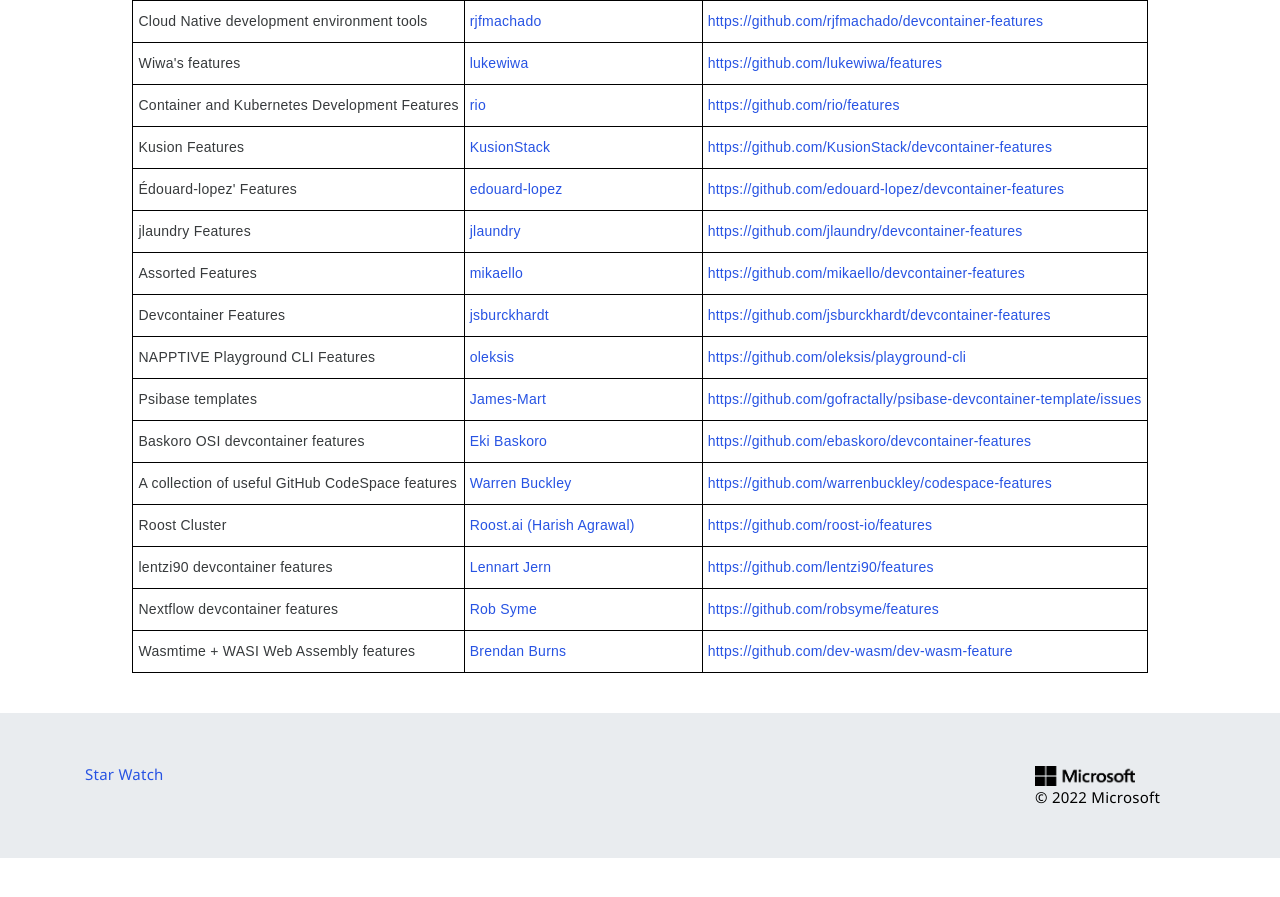
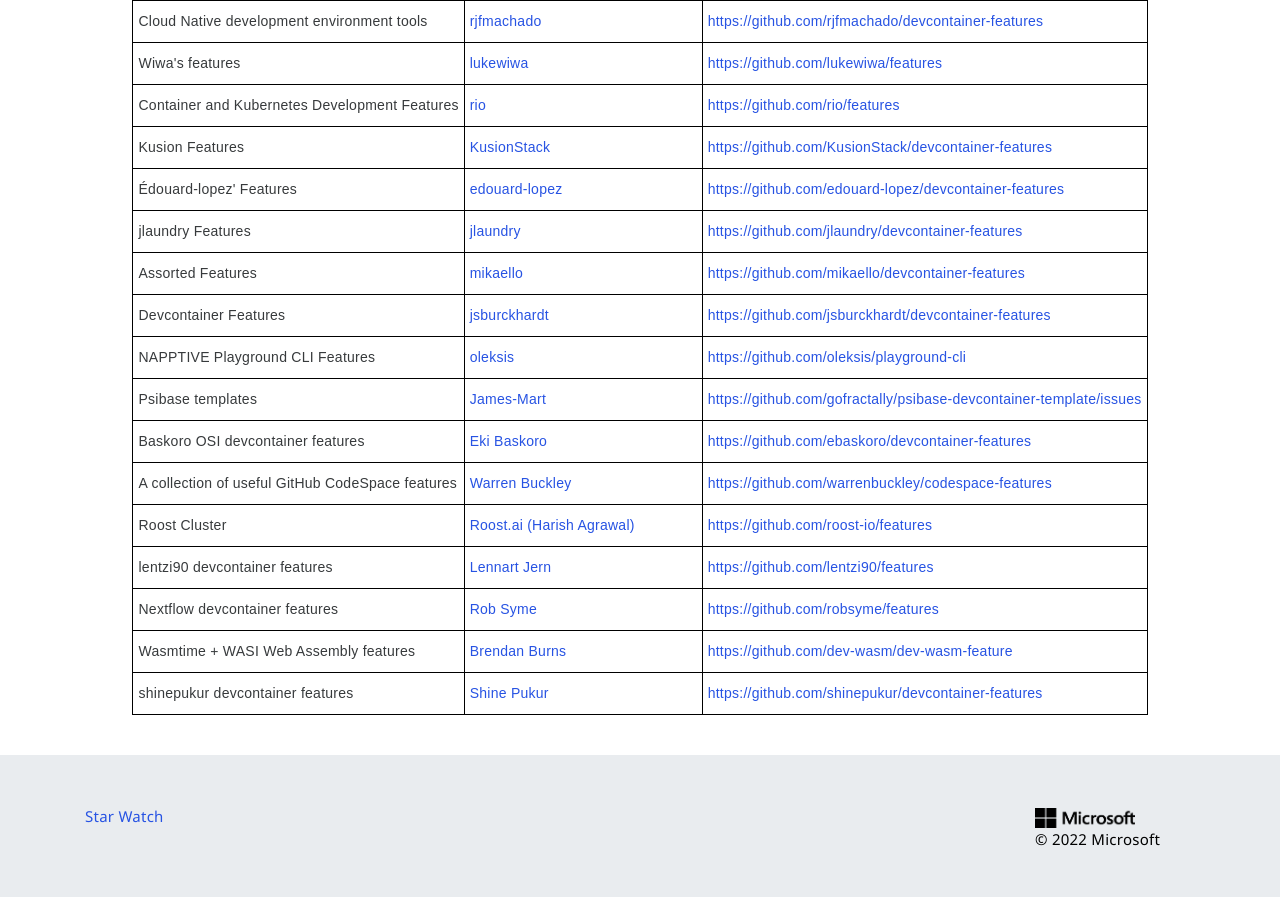
Before and after one commit to devcontainers/devcontainers.github.io, a Jekyll site: the page built from collections.html, in a window 1280 px wide and 900 px high, scrolled down 1342 px. Shown: the top 897 px of the window. Built offline with Jekyll 4.4.1, drawn with Linux system fonts in a browser that asks for light colours; nearby versions of some CDN libraries; comment, search, counter and statistics services are not loaded; before the commit the page ends 2200 px from its top, so only the background shows below that.

Commit message:
Update collection-index.yml

```diff
--- a/_data/collection-index.yml
+++ b/_data/collection-index.yml
@@ -198,3 +198,8 @@
   repository: https://github.com/dev-wasm/dev-wasm-feature
   maintainer: Brendan Burns
   ociReference: devwasm.azurecr.io/dev-wasm/dev-wasm-feature
+- name: shinepukur devcontainer features
+  maintainer: Shine Pukur
+  contact: https://github.com/shinepukur/devcontainer-features/issues
+  repository: https://github.com/shinepukur/devcontainer-features
+  ociReference: ghcr.io/shinepukur/devcontainer-features
```
